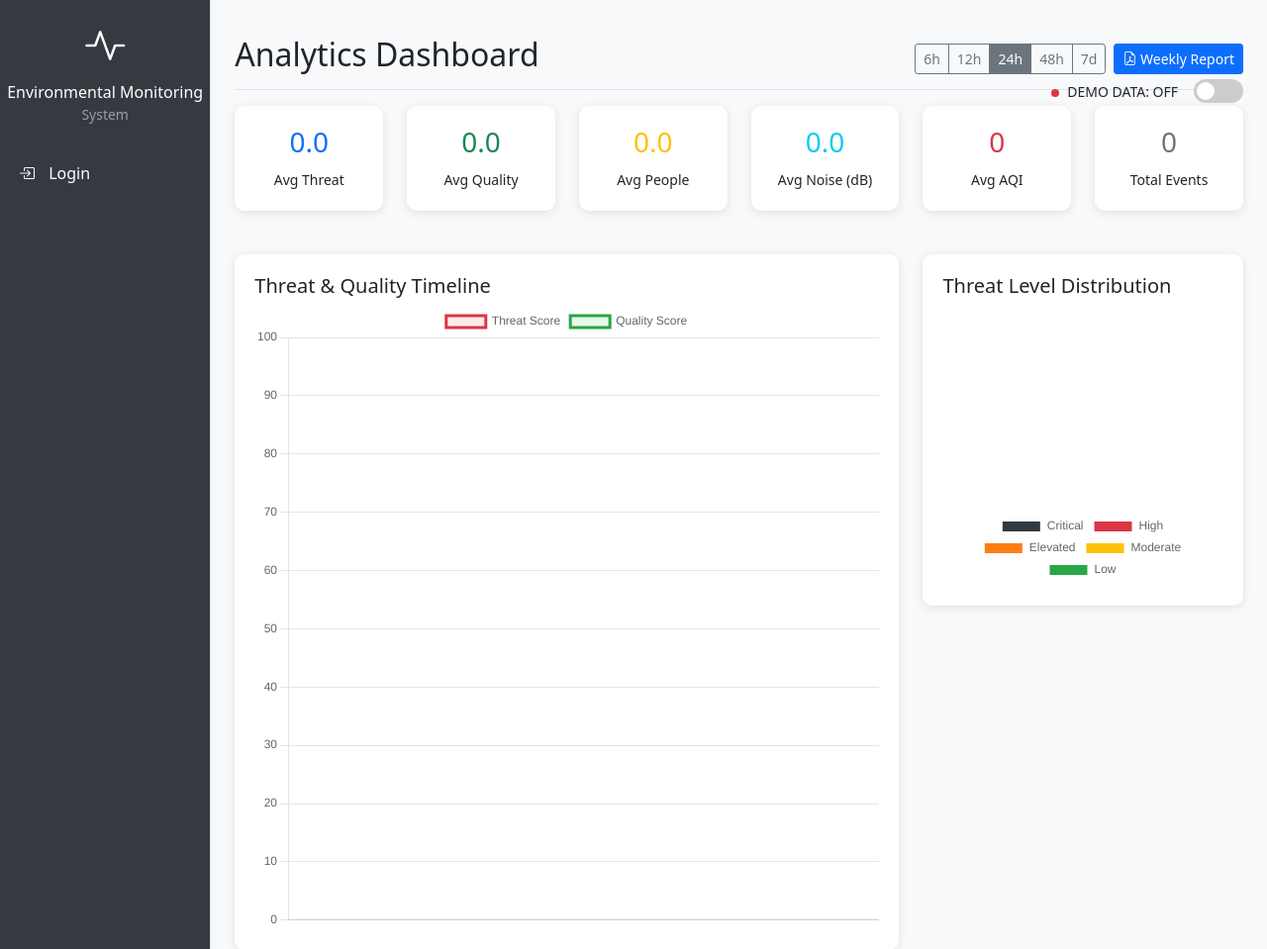
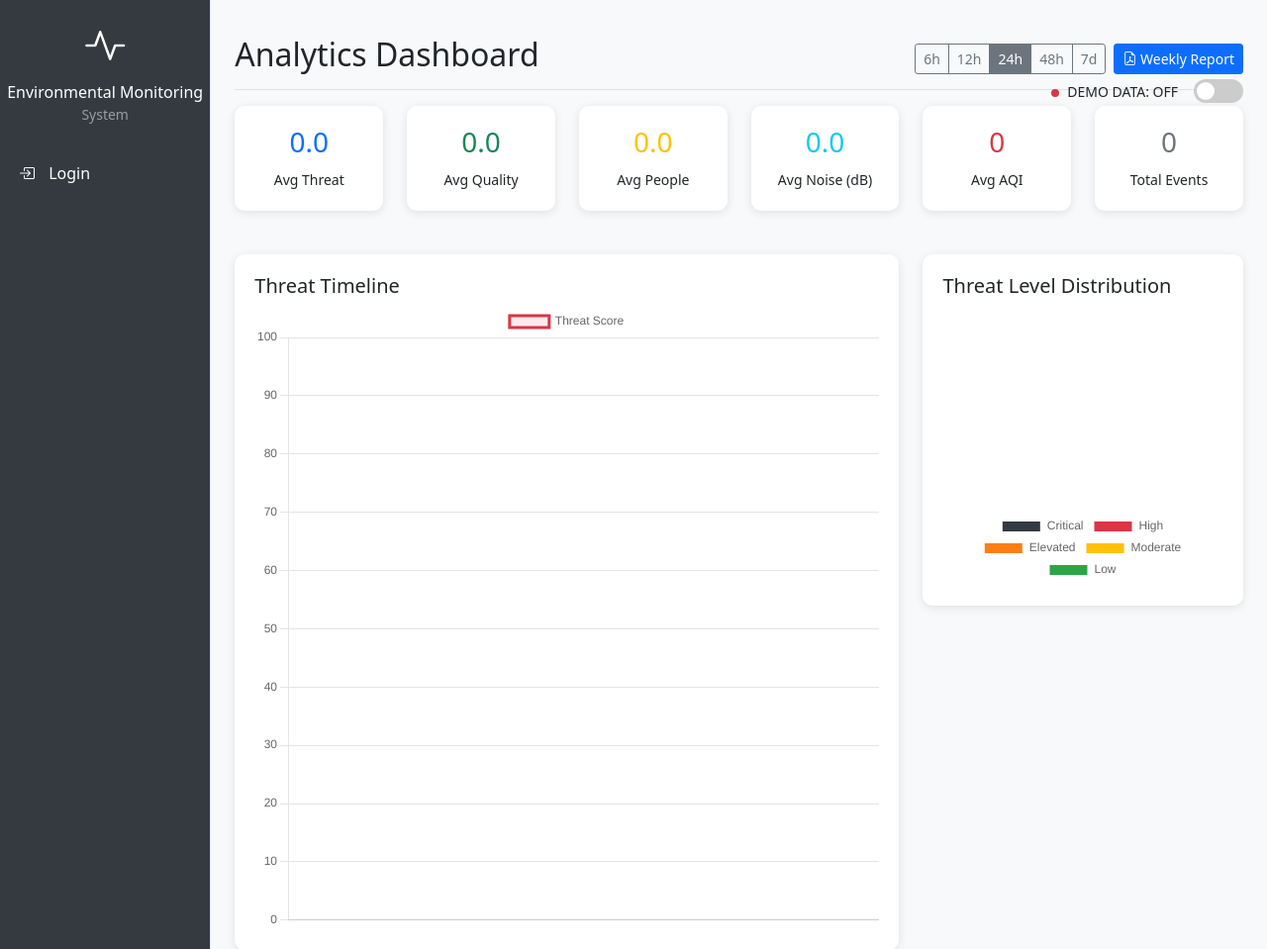
Before and after one commit to SarveshwarSenthilKumar/Engineering-Idol, a Flask app: page /test/analytics in a window 1280 px wide. Shown: the top 959 px of the page at 99% size. Run offline with Flask 3, Linux system fonts and the light colour scheme; data that the repository does not hold is empty.

Commit message:
Fix the graph to remove quality score

```diff
--- a/templates/analytics.html
+++ b/templates/analytics.html
@@ -65,7 +65,7 @@
 <div class="row">
     <div class="col-md-8">
         <div class="stat-card">
-            <h5>Threat & Quality Timeline</h5>
+            <h5>Threat Timeline</h5>
             <canvas id="threat-timeline" height="300"></canvas>
         </div>
     </div>
@@ -163,14 +163,6 @@
                         data: [],
                         borderColor: '#dc3545',
                         backgroundColor: 'rgba(220, 53, 69, 0.1)',
-                        tension: 0.1,
-                        fill: true
-                    },
-                    {
-                        label: 'Quality Score',
-                        data: [],
-                        borderColor: '#28a745',
-                        backgroundColor: 'rgba(40, 167, 69, 0.1)',
                         tension: 0.1,
                         fill: true
                     }
@@ -381,7 +373,6 @@
                 // Update threat timeline
                 charts.threat.data.labels = labels;
                 charts.threat.data.datasets[0].data = data.map(d => d.threat_score || 0);
-                charts.threat.data.datasets[1].data = data.map(d => d.quality_score || 0);
                 charts.threat.update();
 
                 // Update people chart
```
